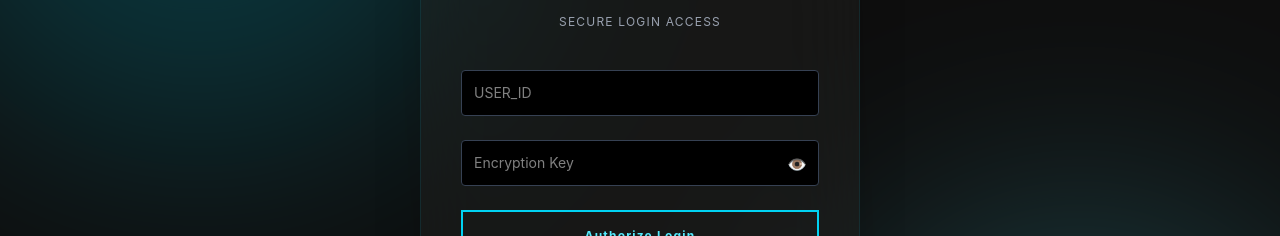
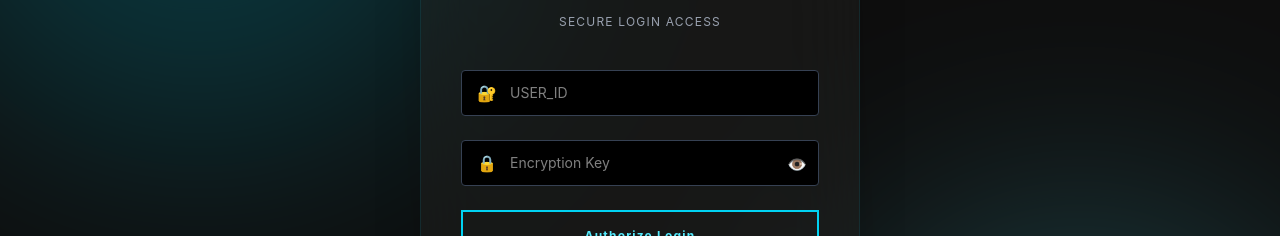
Before and after one commit to shiyan-showkat/todo-app-frontend, a React (Vite) app: page /login in a window 1280 px wide. Shown: the part 252-488 px from the top of the page. Built offline with nearby package versions, Linux system fonts and the light colour scheme; no server answers.

Commit message:
full changes

```diff
--- a/src/login.jsx
+++ b/src/login.jsx
@@ -26,7 +26,6 @@ export default function Login() {
   const [error, setError] = useState("");
   const [message, setMessage] = useState("");
 
-  // ✅ AUTH CHECK ON LOAD
   useEffect(() => {
     const checkAuth = async () => {
       try {
@@ -56,7 +55,7 @@ export default function Login() {
     checkAuth();
   }, [navigate]);
 
-  // ✅ LOGIN
+  // LOGIN
   const handleLogin = async (e) => {
     e.preventDefault();
 
@@ -86,7 +85,6 @@ export default function Login() {
     setLoading(false);
   };
 
-  // ✅ OPEN FORGOT (FIXED)
   const openForgot = () => {
     setShowForgot(true);
     setStep("email");
@@ -97,7 +95,6 @@ export default function Login() {
     setMessage("");
   };
 
-  // SEND OTP
   const sendOtp = async () => {
     setOtpLoading(true);
     setError("");
@@ -123,7 +120,6 @@ export default function Login() {
     setOtpLoading(false);
   };
 
-  // VERIFY OTP
   const verifyOtp = async () => {
     setVerifyLoading(true);
 
@@ -148,7 +144,6 @@ export default function Login() {
     setVerifyLoading(false);
   };
 
-  // RESET PASSWORD
   const resetPassword = async () => {
     setResetLoading(true);
 
@@ -178,7 +173,7 @@ export default function Login() {
 
   return (
     <div className="min-h-screen flex items-center justify-center bg-[#0e0e0e] relative overflow-hidden text-white">
-      {/* GLOW BACKGROUND (same as signup) */}
+      {/* GLOW */}
       <div className="absolute w-[600px] h-[600px] bg-cyan-400 blur-[120px] opacity-20 top-[-200px] left-[-100px] rounded-full" />
       <div className="absolute w-[500px] h-[500px] bg-cyan-300 blur-[120px] opacity-20 bottom-[-150px] right-[-50px] rounded-full" />
 
@@ -198,17 +193,26 @@ export default function Login() {
           {/* FORM */}
           <form onSubmit={handleLogin} className="space-y-6">
             {/* EMAIL */}
-            <input
-              className="w-full p-3 bg-black border border-gray-700 rounded text-sm outline-none focus:border-cyan-400"
-              placeholder="USER_ID"
-              onChange={(e) => setEmail(e.target.value)}
-            />
+            <div className="relative">
+              <span className="absolute left-4 top-1/2 -translate-y-1/2">
+                🔐
+              </span>
+              <input
+                className="w-full pl-12 p-3 bg-black border border-gray-700 rounded text-sm outline-none focus:border-cyan-400"
+                placeholder="USER_ID"
+                onChange={(e) => setEmail(e.target.value)}
+              />
+            </div>
 
             {/* PASSWORD */}
             <div className="relative">
+              <span className="absolute left-4 top-1/2 -translate-y-1/2">
+                🔒
+              </span>
+
               <input
                 type={showPassword ? "text" : "password"}
-                className="w-full p-3 bg-black border border-gray-700 rounded text-sm outline-none focus:border-cyan-400 pr-12"
+                className="w-full pl-12 p-3 bg-black border border-gray-700 rounded text-sm outline-none focus:border-cyan-400 pr-12"
                 placeholder="Encryption Key"
                 onChange={(e) => setPassword(e.target.value)}
               />
@@ -247,7 +251,6 @@ export default function Login() {
             </p>
           </div>
 
-          {/* MESSAGES */}
           {error && <p className="text-red-400 text-center mt-4">{error}</p>}
           {message && (
             <p className="text-green-400 text-center mt-4">{message}</p>
@@ -255,7 +258,7 @@ export default function Login() {
         </div>
       </div>
 
-      {/* FORGOT MODAL */}
+      {/* FORGOT MODAL (same as before, unchanged) */}
       <AnimatePresence>
         {showForgot && (
           <div className="fixed inset-0 flex items-center justify-center bg-black/90 z-50">
```
